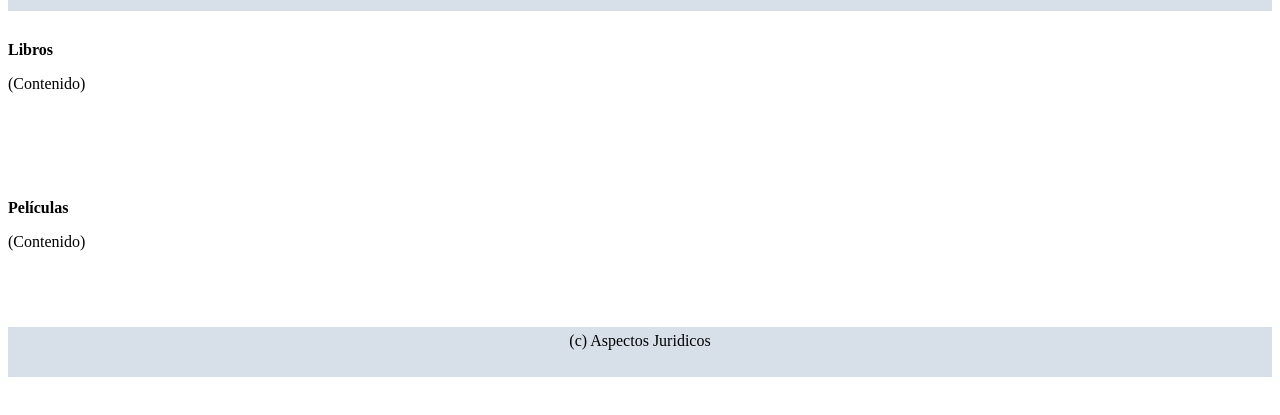
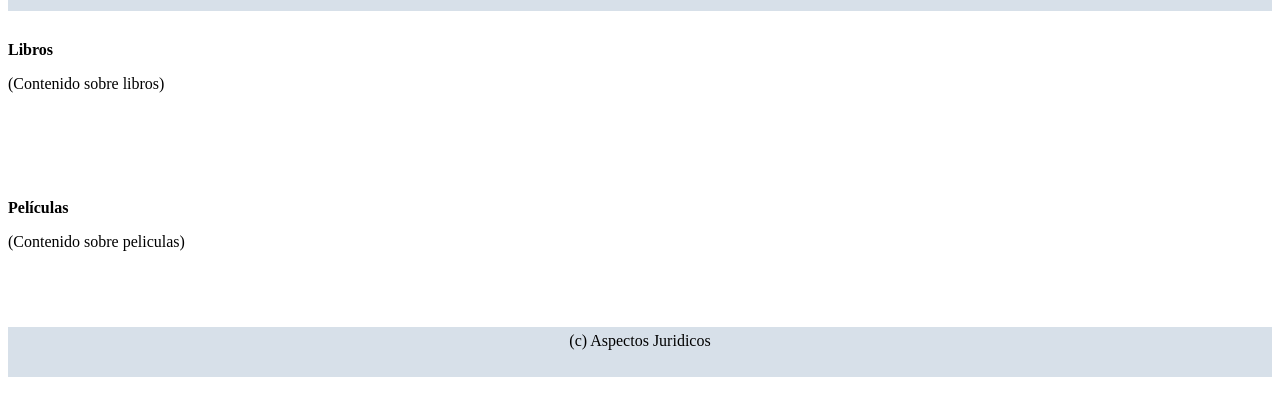
Before and after one commit to ETSISI-EMS/ems2022_lab_2_git_iwm31-grupoiwm32_04, a plain HTML site: page index.html in a window 1280 px wide. Shown: the part 139-554 px from the top of the page. Drawn offline with Linux system fonts and the light colour scheme; files that its build step writes are made by us from their sources.

Commit message:
update movies & books issue#4

```diff
--- a/index.html
+++ b/index.html
@@ -15,11 +15,11 @@
  <!-- Contenido -->
  <section>
 <b>Libros</b>
- <p>(Contenido)</p>
+ <p>(Contenido sobre libros)</p>
 </section>
  <section>
 <b>Películas</b>
- <p>(Contenido)</p>
+ <p>(Contenido sobre peliculas)</p>
  </section>
  <!-- Pie de pagina -->
  <footer>
```
